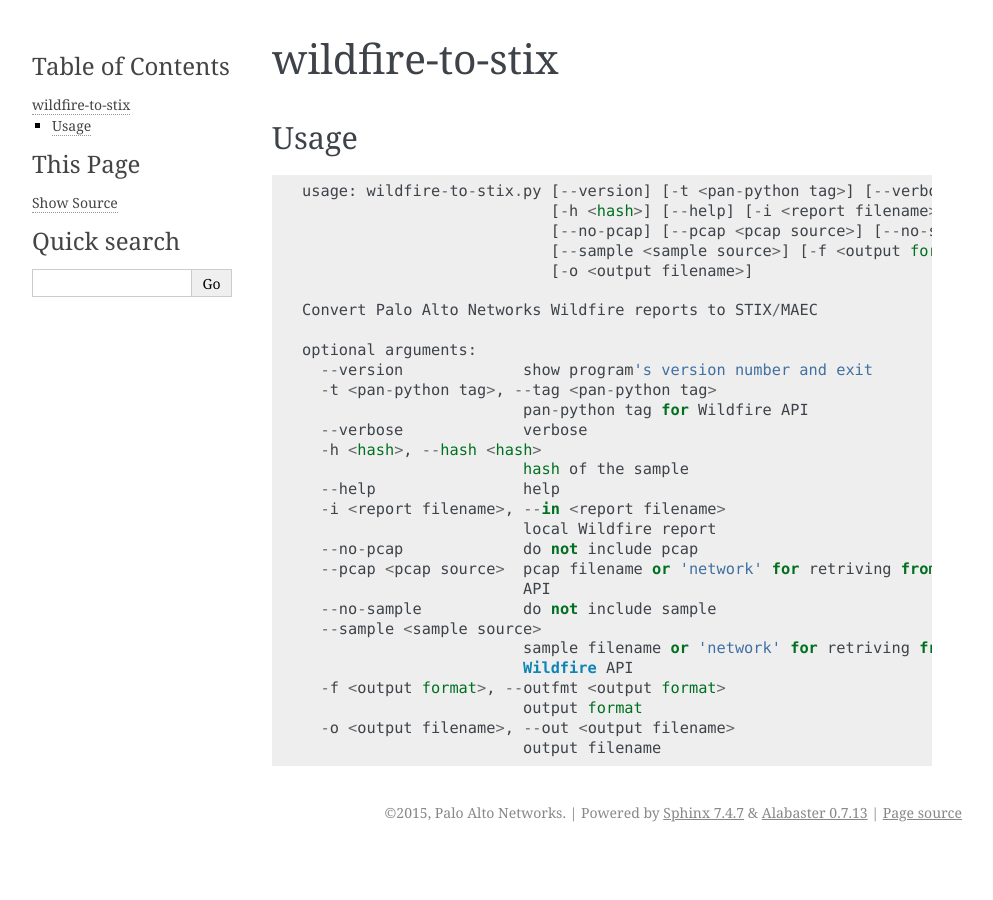
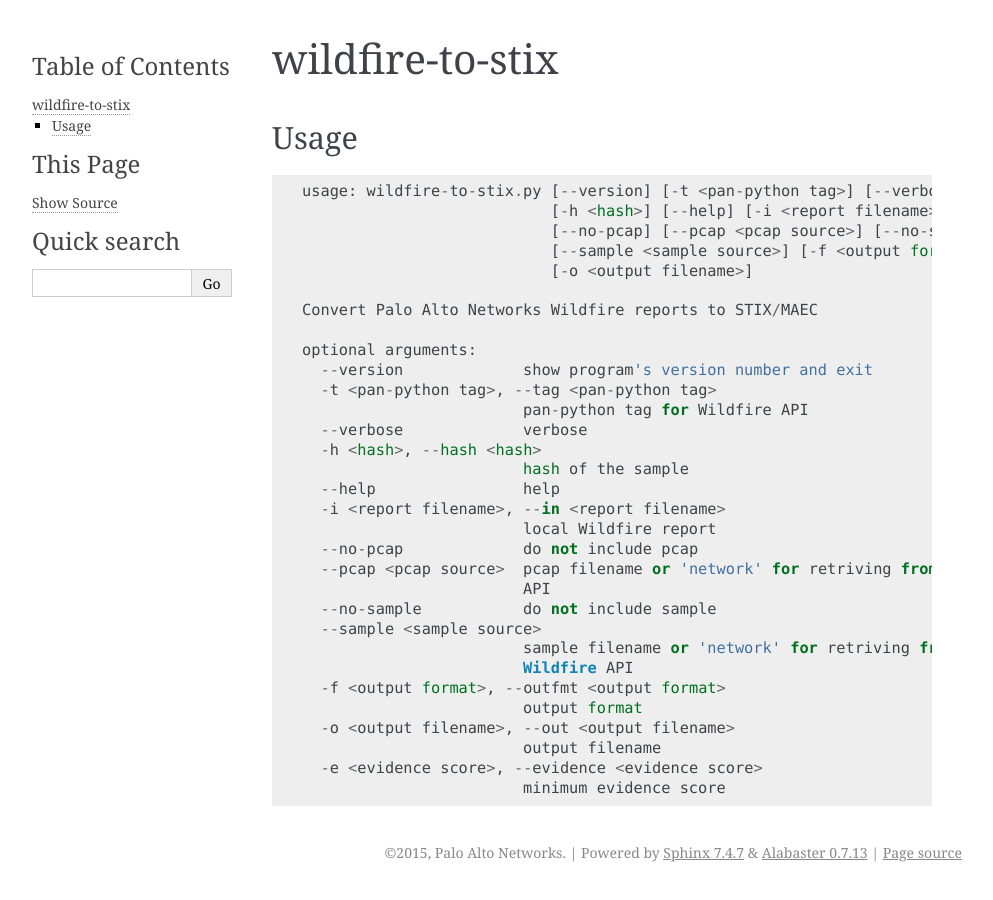
Before and after one commit to PaloAltoNetworks/pan-stix, a Sphinx documentation site: the page built from docs/wildfire-to-stix.rst, in a window 1280 px wide. Shown: the whole page, without its empty margins (148-1141 px from the left). Built offline with Sphinx 7.4.7, drawn with Linux system fonts in a browser that asks for light colours.

Commit message:
updated args

```diff
--- a/docs/wildfire-to-stix.rst
+++ b/docs/wildfire-to-stix.rst
@@ -35,3 +35,5 @@
                             output format
       -o <output filename>, --out <output filename>
                             output filename
+      -e <evidence score>, --evidence <evidence score>
+                            minimum evidence score
```
